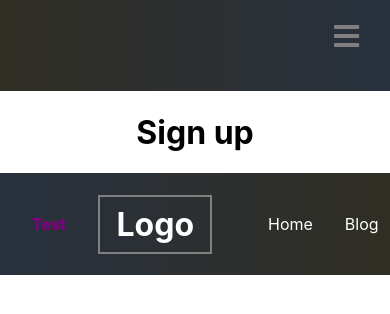
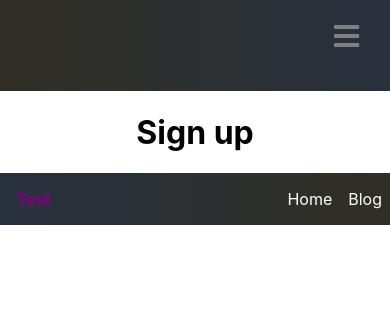
Before and after one commit to coronel08/react-progress-bar, a React (Create React App) app: page /signUp in a window 390 px wide. Shown: the top 314 px of the page. Built offline with nearby package versions, Linux system fonts and the light colour scheme.

Commit message:
added media query for logo and fixed nav problem

```diff
--- a/src/components/Footer.js
+++ b/src/components/Footer.js
@@ -1,5 +1,5 @@
 import React from 'react'
-import styled,{createGlobalStyles} from 'styled-components'
+import styled from 'styled-components'
 
 
 function Footer() {
@@ -30,6 +30,9 @@ const BarStyles = {
     Logo: styled.h1`
         border: 2px solid gray;
         padding: 0.5rem 1rem;
+        @media only screen and (max-width: 600px){
+            display:none;
+        }
     `,
     Items: styled.ul`
         display:flex;
@@ -37,12 +40,13 @@ const BarStyles = {
     `,
 
     Item: styled.li`
-        padding: 0 1rem;
+        padding: 0 .5rem;
         cursor: pointer;
     `,
+
     Text: styled.p`
         color: purple;
         font-weight: 800;
-        margin: 0 2rem;
-    `
+        padding: 0 1rem;
+    `,
 }
```
